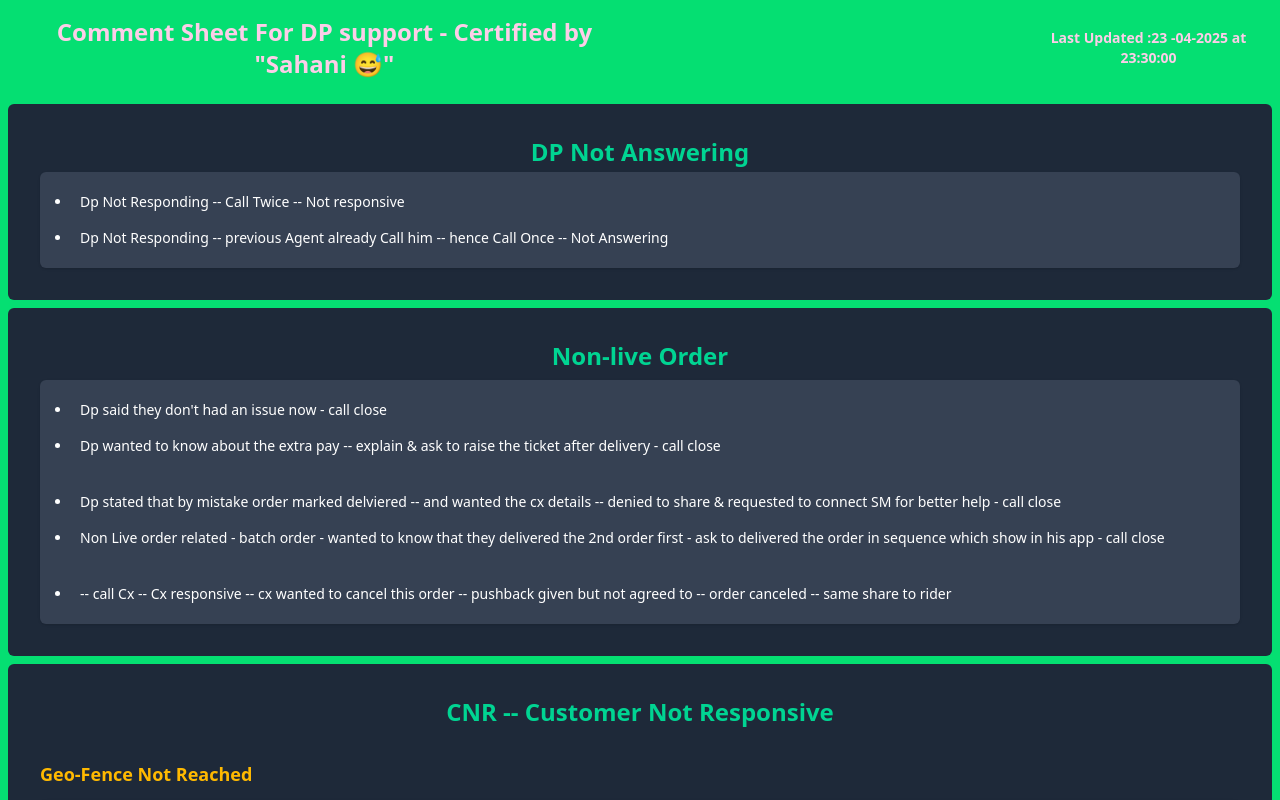
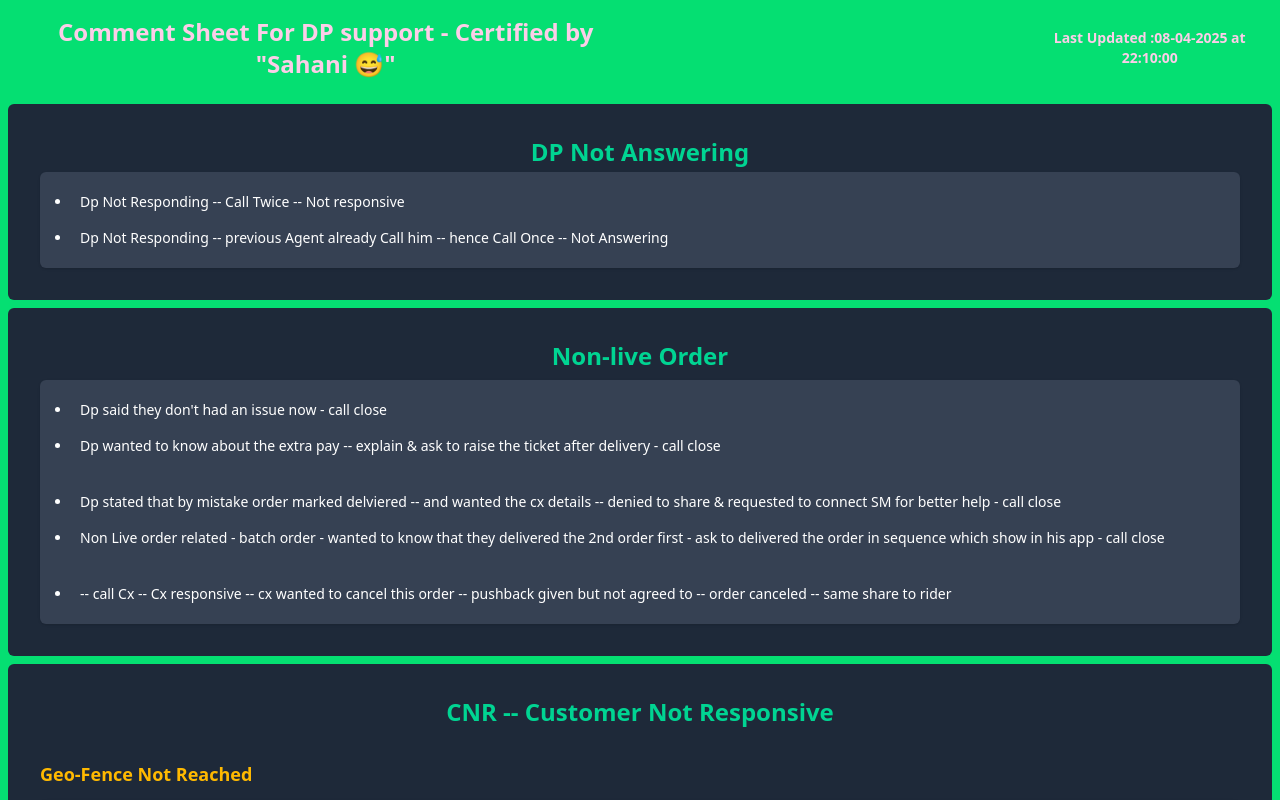
Before and after one commit to Code-with-Sahani/Blinket-DP, a React (Vite) app: page / in a window 1280 px wide. Shown: the top 800 px of the page. Built offline with nearby package versions, Linux system fonts and the light colour scheme.

Commit message:
Update App.jsx

```diff
--- a/src/App.jsx
+++ b/src/App.jsx
@@ -17,7 +17,7 @@ const App = () => {
   return (
     <div className='h-full w-full bg-green-400 text-white'>
 
-      <header className=' p-4 text-pink-200 text-center text-2xl font-semibold flex gap-100' >Comment Sheet For DP support - Certified by "Sahani 	&#128517;" <h2 className='text-sm mt-3'>Last Updated :23 -04-2025 at 23:30:00</h2></header>
+      <header className=' p-4 text-pink-200 text-center text-2xl font-semibold flex gap-100' >Comment Sheet For DP support - Certified by "Sahani 	&#128517;" <h2 className='text-sm mt-3'>Last Updated :08-04-2025 at 22:10:00</h2></header>
       <DP_Not_Answer />
       <Nonlive/>
       <CNR />
```
